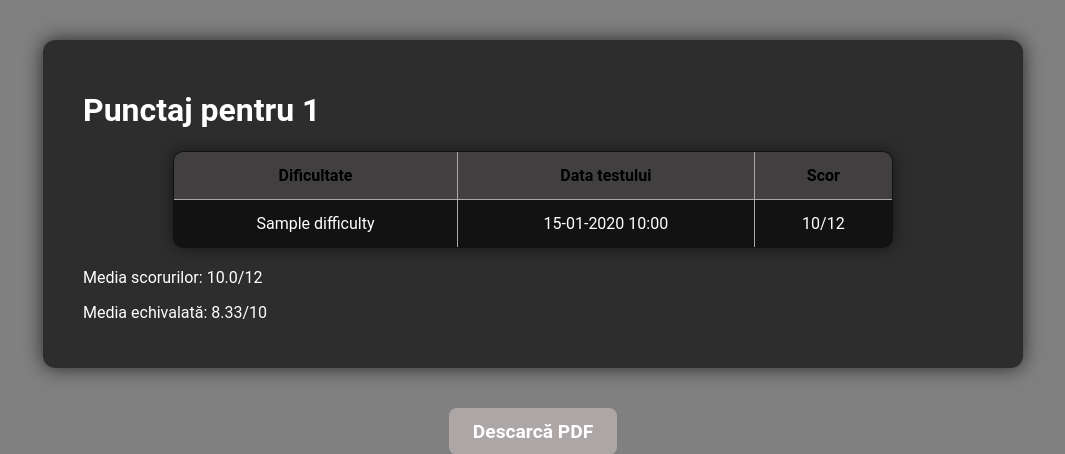
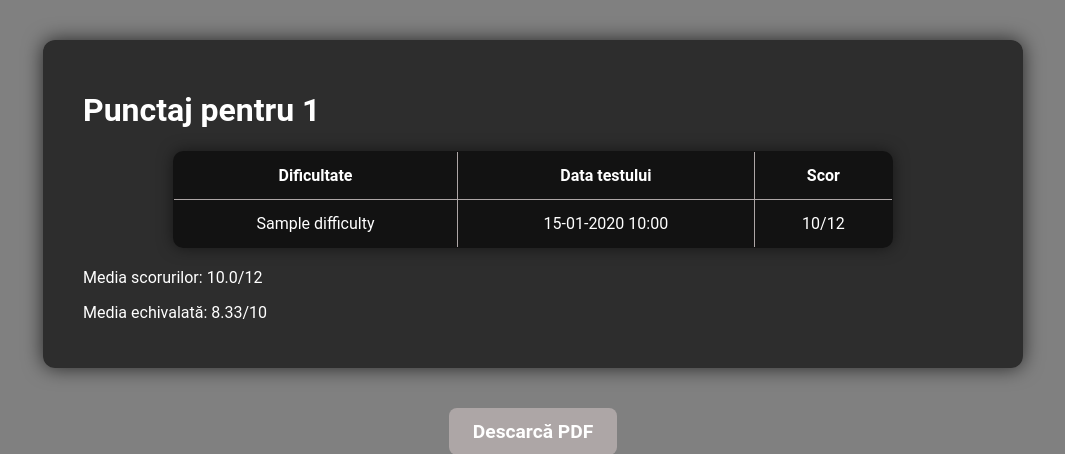
Before and after one commit to Weepeme/Aplicatie-software-de-verificare-si-evaluare-a-cunostintelor-de-mecanica, a Flask app: page /leaderboard/student/1 in a window 1280 px wide, with the pointer over the restyled element. Shown: the top 454 px of the page, without its empty margins (107-1172 px from the left). Run offline with Flask 3, Linux system fonts and the light colour scheme; a database or web service that is not in the repository returns one stand-in record (values such as "Sample title").

Commit message:
Update styles.css

```diff
--- a/app/static/styles.css
+++ b/app/static/styles.css
@@ -126,12 +126,6 @@ td {
     text-align: center;
 }
 
-tr:hover {
-    background-color: rgba(173, 166, 166, 0.3);
-    color: black;
-    font-weight: 600;
-}
-
 footer {
     text-align: center;
     padding: 20px;
```
